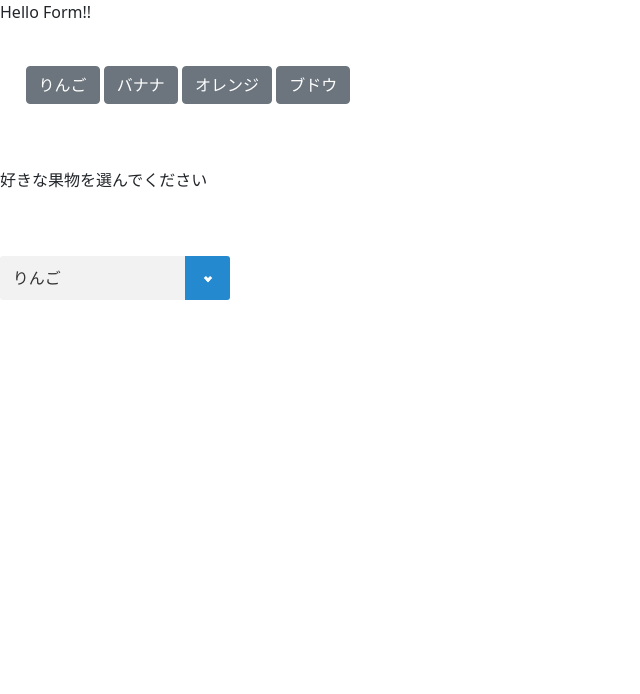
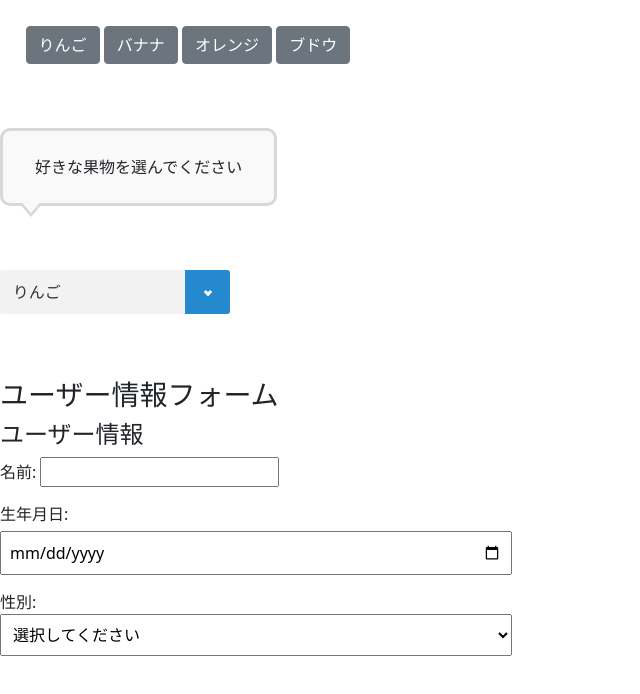
Before and after one commit to MamonYoshioka/form-javascript, a plain HTML site: page index.html in a window 1280 px wide. Shown: the whole page, without its empty margins (0-640 px from the left). Drawn offline with nearby package versions, Linux system fonts and the light colour scheme.

Commit message:
Update form

```diff
--- a/form.js
+++ b/form.js
@@ -1,9 +1,10 @@
+// 即時関数宣言
 (() => {
     const $doc = document;
     const button = $doc.querySelectorAll('[data-button= "js-btn"]');
-    // console.log('button', button);
-
-    const selectBox = $doc.getElementById('fruits');
+    const selectBox = $doc.querySelector('[data-fruit="fruits"]');
+    const secondForm = $doc.querySelector('[data-userForm2="userForm2"]');
+    // console.log('secondForm', secondForm);
 
     // ボタンを押した時にイベントを発火させる
     const clickHandler = (e) => {
@@ -27,7 +28,25 @@
             default:
                 break;
         }
+
+        // セレクトボックスの選択がバナナの場合に2人目のフォームを表示
+        toggleSecondForm(selectBox.value);
     }
+
+    // セレクトボックスの変更イベントを監視
+    selectBox.addEventListener('change', () => {
+        toggleSecondForm(selectBox.value);
+    });
+
+    // 2人目のフォームの表示/非表示を切り替える関数
+    const toggleSecondForm = (selectedValue) => {
+        if (selectedValue === 'banana') {
+            secondForm.classList.remove('hidden');
+        } else {
+            secondForm.classList.add('hidden');
+        }
+    };
+
     // aタグを押したら、clickHandlerが発火する処理
     button.forEach(button => {
         button.addEventListener('click', (e) => clickHandler(e));
--- a/index.html
+++ b/index.html
@@ -8,27 +8,75 @@
     <title>form</title>
 </head>
 <body>
-    <p>
-        Hello Form!!
-    </p>
     <div class="buttons">
         <button type="button" class="btn btn-secondary" data-button="js-btn">りんご</button>
         <button type="button" class="btn btn-secondary" data-button="js-btn">バナナ</button>
         <button type="button" class="btn btn-secondary" data-button="js-btn">オレンジ</button>
         <button type="button" class="btn btn-secondary" data-button="js-btn">ブドウ</button>
     </div>
-    <form class="center">
-        <label for="fruits" class="font">好きな果物を選んでください</label>
+    <div>
+        <label for="fruits" class="label-font">好きな果物を選んでください</label>
         <div class="space"></div>
         <label class="selectBox">
-            <select id="fruits" name="fruits">
+            <select data-fruit="fruits" name="fruits">
                 <option value="apple">りんご</option>
                 <option value="banana">バナナ</option>
                 <option value="orange">オレンジ</option>
                 <option value="grape">ぶどう</option>
             </select>
         </label>
+    </div>
+
+    <div class="space"></div>
+
+    <h3>ユーザー情報フォーム</h3>
+    <h4>ユーザー情報</h4>
+    <form id="userForm">
+        <div class="form-group">
+            <label for="name">名前:</label>
+            <input type="text" id="name" name="name" required>
+        </div>
+        <div class="form-group">
+            <label for="dob" class="birthday">生年月日:</label>
+            <input type="date" id="dob" name="dob" required class="name">
+        </div>
+        <div class="form-group">
+            <label for="gender">性別:</label>
+            <select data-gender="gender" name="gender" required class="selects">
+                <option value="">選択してください</option>
+                <option value="male">男性</option>
+                <option value="female">女性</option>
+                <option value="other">その他</option>
+            </select>
+        </div>
+        <!-- <button type="submit">送信</button> -->
     </form>
+
+    <div class="space"></div>
+
+    <!-- 2人目のフォーム -->
+    <form data-userForm2="userForm2" class="hidden">
+        <h4>2人目のユーザー情報</h4>
+        <div class="form-group">
+            <label for="name2">名前:</label>
+            <input type="text" id="name2" name="name2" required >
+        </div>
+        <div class="form-group">
+            <label for="dob2" class="birthday">生年月日:</label>
+            <input type="date" id="dob2" name="dob2" required class="name">
+        </div>
+        <div class="form-group">
+            <label for="gender2">性別:</label>
+            <select data-gender2="gender2" name="gender2" required class="selects">
+                <option value="">選択してください</option>
+                <option value="male">男性</option>
+                <option value="female">女性</option>
+                <option value="other">その他</option>
+            </select>
+        </div>
+        <!-- <button type="submit">送信</button> -->
+    </form>
+
     <script src="form.js"></script>
 </body>
 
--- a/style.css
+++ b/style.css
@@ -1,5 +1,38 @@
-body{
+*{
     margin: 0;
+}
+
+
+.label-font{
+    position: relative;
+    padding: 1.5rem 2rem;
+    border: 3px solid #d8d8d8;
+    border-radius: 10px;
+    background: #f9f9f9;
+}
+
+.label-font:before {
+    position: absolute;
+    bottom: -14px;
+    left: 1em;
+    width: 0;
+    height: 0;
+    content: '';
+    border-width: 14px 12px 0 12px;
+    border-style: solid;
+    border-color: #d8d8d8 transparent transparent transparent;
+}
+
+.label-font:after {
+    position: absolute;
+    bottom: -10px;
+    left: 1em;
+    width: 0;
+    height: 0;
+    content: '';
+    border-width: 14px 12px 0 12px;
+    border-style: solid;
+    border-color: #f9f9f9 transparent transparent transparent;
 }
 
 
@@ -57,6 +90,35 @@ body{
 }
 
 
+/* Form Style */
+.form-group {
+    margin-bottom: 15px;
+    width: 40%;
+}
+.birthday {
+    display: block;
+    margin-bottom: 5px;
+}
+.name, .selects {
+    width: 100%;
+    padding: 8px;
+    box-sizing: border-box;
+}
+/* button {
+    padding: 10px 15px;
+    background-color: #007BFF;
+    color: white;
+    border: none;
+    cursor: pointer;
+}
+button:hover {
+    background-color: #0056b3;
+} */
+
+.hidden {
+    display: none;
+}
+
 .space{
     margin: 5%;
 }
```
